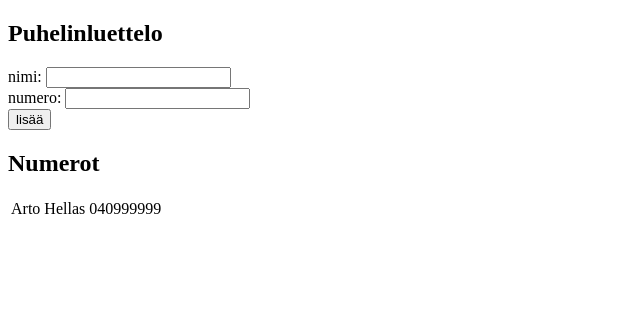
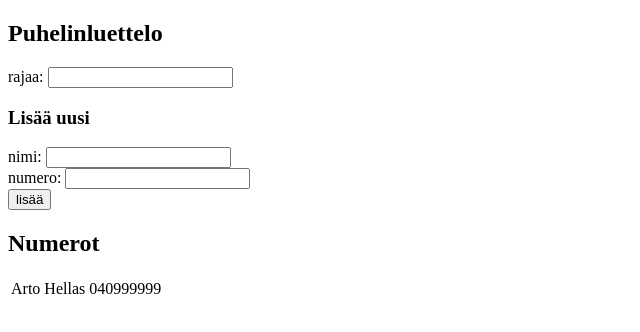
Before and after one commit to vakiovale/CS-course-fs2, a React (Create React App) app: page / in a window 1280 px wide. Shown: the top 332 px of the page, without its empty margins (0-640 px from the left). Built offline with nearby package versions, Linux system fonts and the light colour scheme.

Commit message:
Added filter functionality

```diff
--- a/src/components/App.js
+++ b/src/components/App.js
@@ -11,7 +11,8 @@ class App extends React.Component {
         }
       ],
       newName: '',
-      newPhone: ''
+      newPhone: '',
+      filter: ''
     }
   }
 
@@ -32,13 +33,15 @@ class App extends React.Component {
   }
 
   handleNameChange = (event) => {
-    console.log(event.target.value)
     this.setState({ newName: event.target.value })
   }
 
   handlePhoneChange = (event) => {
-    console.log(event.target.value)
     this.setState({ newPhone: event.target.value })
+  }
+
+  handleFilterChange = (event) => {
+    this.setState({ filter: event.target.value })
   }
 
   render() {
@@ -46,6 +49,12 @@ class App extends React.Component {
       <div>
         <h2>Puhelinluettelo</h2>
         <form onSubmit={this.addContact}>
+          <div>
+            rajaa: <input value={this.state.filter.source} onChange={this.handleFilterChange} />
+          </div>
+          <div>
+            <h3>Lisää uusi</h3>
+          </div>
           <div>
             nimi: <input value={this.state.newName} onChange={this.handleNameChange} />
           </div>
@@ -59,7 +68,10 @@ class App extends React.Component {
         <h2>Numerot</h2>
         <table>
           <tbody>
-            {this.state.persons.map(person =>
+            {this.state.persons
+            .filter(person =>
+              person.name.match(new RegExp(this.state.filter, "i")) !== null)
+            .map(person =>
               <tr key={person.name}>
                 <td>{person.name}</td>
                 <td>{person.phone}</td>
```
